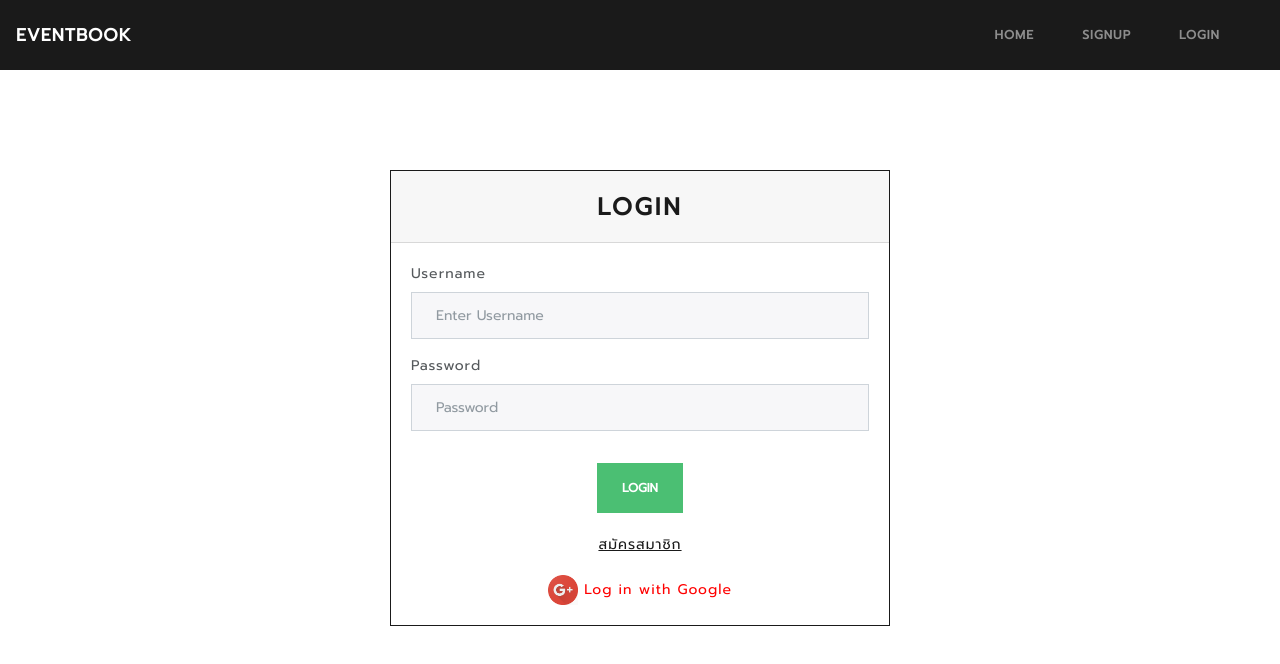
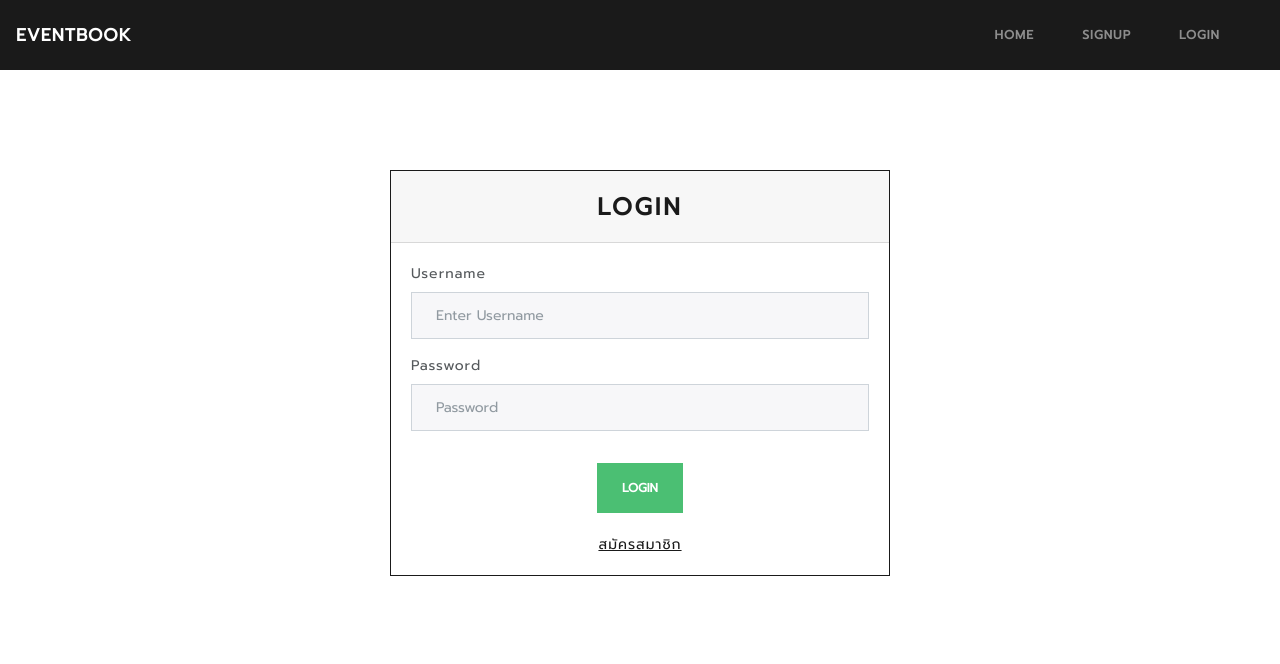
Before and after one commit to prathan1234/WebTech_Project, an Angular app in the folder frontend/: page /login in a window 1280 px wide. Shown: the top 664 px of the page. Built offline with nearby package versions, Linux system fonts and the light colour scheme.

Commit message:
Final Final

```diff
--- a/frontend/src/app/components/login/login.component.html
+++ b/frontend/src/app/components/login/login.component.html
@@ -16,8 +16,4 @@
   <button class="btn btn-success login-btn" type="submit" (click)="login(username.value, password.value)"> Login </button>
   <br/>
   <a routerLink="../signup">สมัครสมาชิก</a>
-  <a href="#" (click)="oauthLogin()" style="color: red; text-decoration: none;">
-    <img src="../../../assets/img/google-logo.png" style="width: 30px; height: 30px; margin-left: center; margin-right: center;" />
-    Log in with Google
-  </a>
 </div>
```
Also changed, not shown: frontend/src/app/components/home/home.component.html (+0 -25 lines), frontend/src/assets/img/1200px-The_Event.png (added).
